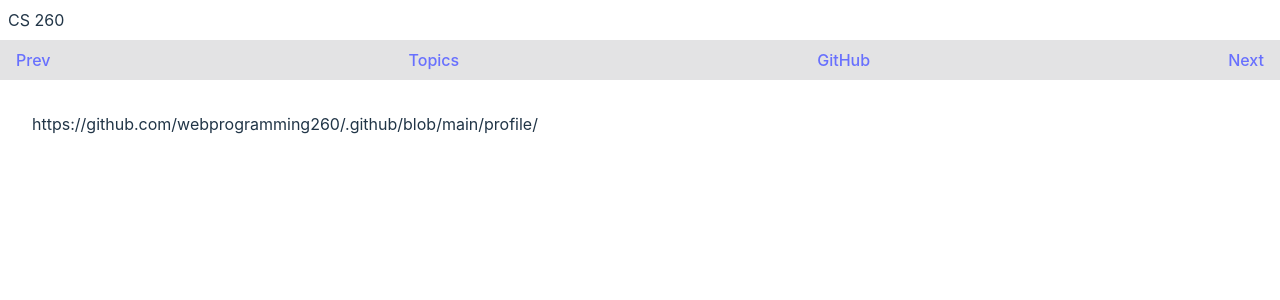
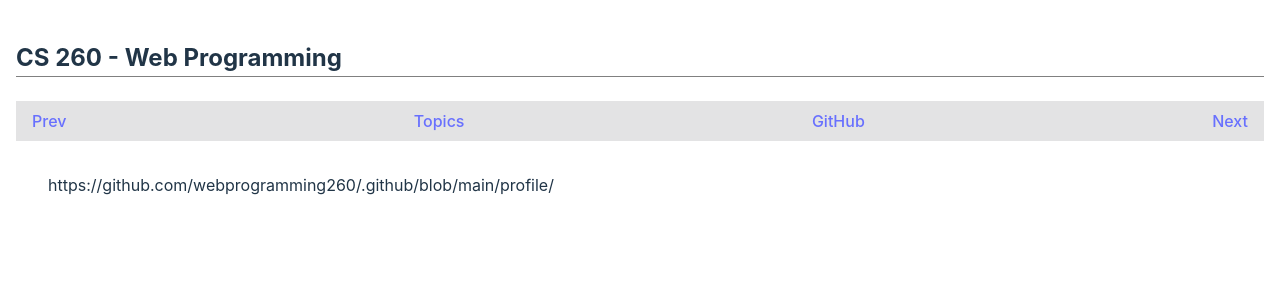
Before and after one commit to webprogramming260/learn, a React (Vite) app: page /page in a window 1280 px wide. Shown: the top 300 px of the page. Built offline with nearby package versions, Linux system fonts and the light colour scheme; no server answers.

Commit message:
style() app

```diff
--- a/root.css
+++ b/root.css
@@ -52,6 +52,13 @@
   text-align: center;
 }
 
+code {
+  background: rgb(62, 62, 62);
+  border-radius: 3px;
+  padding: 2px 5px;
+  font-family: sans-serif;
+}
+
 @media (prefers-color-scheme: light) {
   :root {
     color: #213547;
@@ -66,4 +73,7 @@
   button {
     background-color: #f9f9f9;
   }
+  code {
+    background: rgb(244 244 244);
+  }
 }
--- /dev/null
+++ b/src/app.css
@@ -0,0 +1,3 @@
+body {
+  padding: 1em;
+}
--- a/src/app.jsx
+++ b/src/app.jsx
@@ -2,6 +2,7 @@
 import TopicList from './topicList';
 import Page from './page';
 import { Route, Routes } from 'react-router-dom';
+import './app.css';
 
 export default function App() {
   function navPage(direction, topicUrl) {
@@ -38,7 +39,9 @@
 
   return (
     <>
-      <p>CS 260</p>
+      <nav>
+        <h1>CS 260 - Web Programming</h1>
+      </nav>
       <Routes>
         <Route path='/' element={<TopicList topics={topics} />} exact />
         <Route path='/page/*' element={<Page onNav={navPage} />} />
--- a/src/page.jsx
+++ b/src/page.jsx
@@ -1,12 +1,12 @@
 import React from 'react';
-import {NavLink, useParams, useLocation} from 'react-router-dom';
+import { NavLink, useParams, useLocation } from 'react-router-dom';
 
 import MarkdownIt from 'markdown-it';
 import hljs from 'highlight.js';
 import 'highlight.js/styles/github.css';
 import './page.css';
 
-export default function Page({onNav}) {
+export default function Page({ onNav }) {
   const location = useLocation();
   const wildcard = useParams()['*'];
   const url = 'https://github.com/webprogramming260/.github/blob/main/profile/' + wildcard;
@@ -41,7 +41,7 @@
         <a href={url}>GitHub</a>
         <NavLink to={onNav('next', url)}>Next</NavLink>
       </div>
-      <div id='md' className='card' dangerouslySetInnerHTML={{__html: h}}></div>
+      <div id='md' className='card' dangerouslySetInnerHTML={{ __html: h }}></div>
     </>
   );
 }
@@ -50,11 +50,7 @@
   highlight: function (str, lang) {
     if (lang && hljs.getLanguage(lang)) {
       try {
-        return (
-          '<pre class="hljs"><code>' +
-          hljs.highlight(str, {language: lang, ignoreIllegals: true}).value +
-          `</code></pre>`
-        );
+        return '<pre class="hljs">' + hljs.highlight(str, { language: lang, ignoreIllegals: true }).value + `</pre>`;
       } catch (__) {}
     }
 
--- a/src/topicList.css
+++ b/src/topicList.css
@@ -1,5 +1,5 @@
 .due {
-  color: rgb(253, 252, 174);
+  color: rgb(114 199 57);
 }
 
 .past-due {
```
